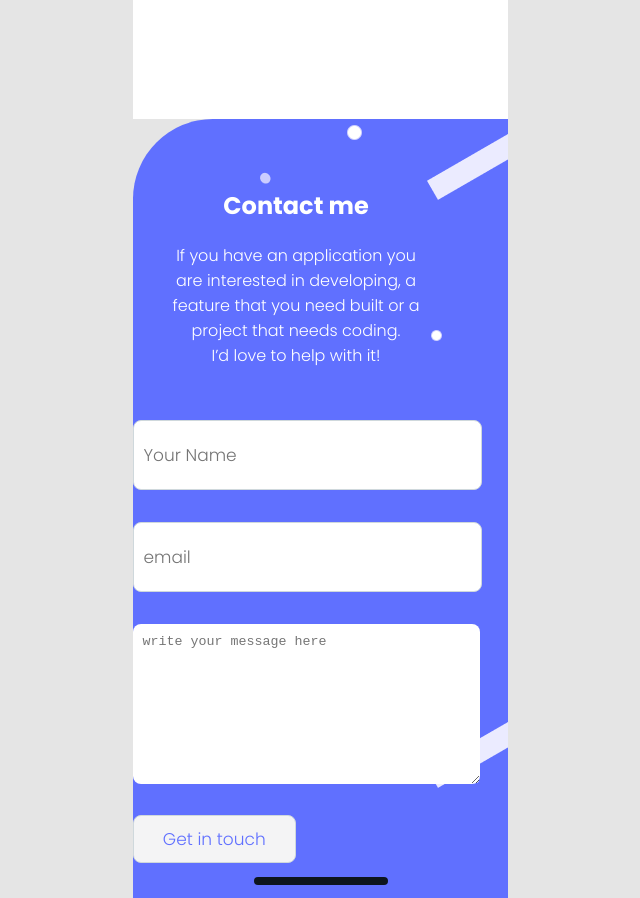
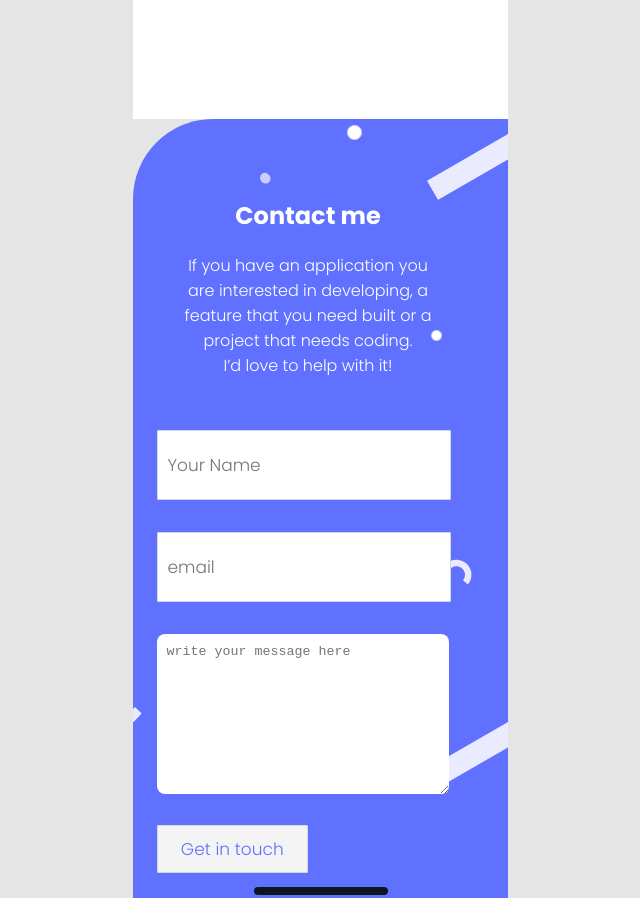
Before and after one commit to jovasal/FormsandUserExperience, a plain HTML site: page index.html in a window 1280 px wide. Shown: the part 4376-5274 px from the top of the page, without its empty margins (320-960 px from the left). Drawn offline with Linux system fonts and the light colour scheme.

Commit message:
changes requiered
ok

```diff
--- a/style.css
+++ b/style.css
@@ -946,8 +946,9 @@ body.active {
   width: 375px;
   height: 750px;
   top: 103px;
-  margin-top: -40px;
+  margin-top: -30px;
   margin-left: -24px;
+
   box-sizing: border-box;
   list-style: none;
 }
@@ -956,6 +957,7 @@ body.active {
   margin: 103px 24px 0 24px;
   border-radius: 50px 0 0 0;
   list-style: none;
+  padding-left: 24px;
 }
 
 h2 {
@@ -964,7 +966,7 @@ h2 {
   margin-top: 40px;
   text-align: center;
   list-style: none;
-}
+  }
 
 .contact p {
   font-family: 'Poppins', sans-serif;
@@ -1005,9 +1007,9 @@ textarea {
 
 .form-group input {
   background-color: #fff;
-  border-radius: 8px;
+  border-radius: 1px;
   border: 1px solid #cfd8dc;
-  width: 100%;
+  width: 90%;
   height: 48px;
   margin-bottom: 12px;
   padding: 10px;
@@ -1018,7 +1020,7 @@ textarea {
   background-color: #fff;
   border-radius: 8px;
   border: none;
-  width: 100%;
+  width: 90%;
   height: 140px;
   margin-bottom: 4px;
   padding: 10px;
```
